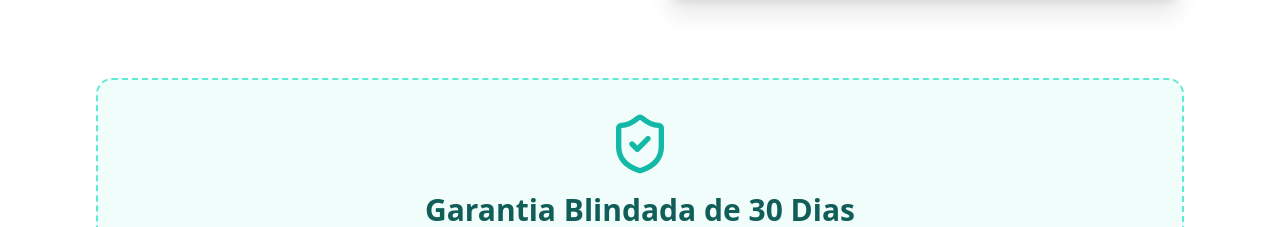
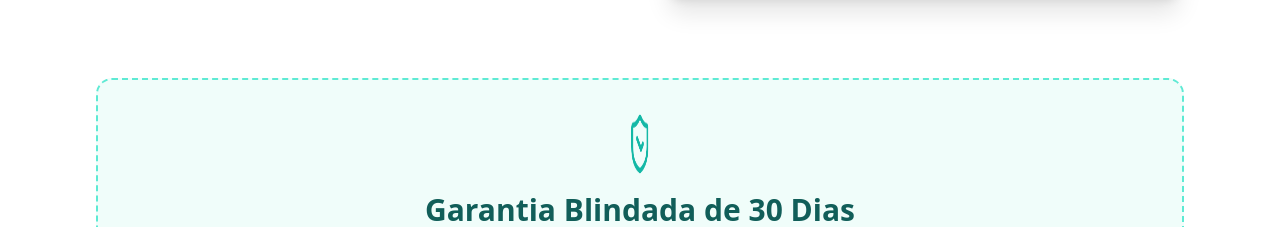
Before and after one commit to uncled2503/bubblymodelo2, a React (Vite) app: page / in a window 1280 px wide. Shown: the part 4529-4756 px from the top of the page. Built offline with nearby package versions, Linux system fonts and the light colour scheme.

Commit message:
[dyad] Adicionando animação 3D ao ícone de garantia - wrote 3 file(s)

```diff
--- a/src/components/FeatureSections.tsx
+++ b/src/components/FeatureSections.tsx
@@ -41,7 +41,9 @@ export const FeatureSections = () => {
 
         {/* Guarantee Section */}
         <div className="bg-teal-50 border-2 border-dashed border-teal-300 rounded-2xl p-8 text-center">
-            <ShieldCheck className="h-16 w-16 text-teal-500 mx-auto mb-4" />
+            <div className="perspective-1000">
+                <ShieldCheck className="h-16 w-16 text-teal-500 mx-auto mb-4 animate-rotate-3d transform-style-3d" />
+            </div>
             <h2 className="text-3xl font-bold text-teal-800 mb-2">Garantia Blindada de 30 Dias</h2>
             <p className="text-teal-700 text-lg max-w-3xl mx-auto">
                 Sua felicidade é nossa prioridade! Se por qualquer motivo você ou seu pequeno não amarem o produto, basta nos contatar em até 30 dias para um reembolso completo, sem complicações e sem perguntas. <span className="font-bold">Risco zero para você!</span>
--- a/src/globals.css
+++ b/src/globals.css
@@ -143,6 +143,13 @@
     @apply absolute top-0 -left-full w-1/2 h-full bg-gradient-to-r from-transparent via-white/30 to-transparent;
     animation: shine 5s infinite;
   }
+
+  .transform-style-3d {
+    transform-style: preserve-3d;
+  }
+  .perspective-1000 {
+    perspective: 1000px;
+  }
 }
 
 @keyframes shine {
--- a/tailwind.config.ts
+++ b/tailwind.config.ts
@@ -92,13 +92,18 @@ export default {
         'marquee-reverse': {
           '0%': { transform: 'translateX(-50%)' },
           '100%': { transform: 'translateX(0%)' },
-        }
+        },
+        'rotate-3d': {
+          '0%': { transform: 'rotateY(0deg)' },
+          '100%': { transform: 'rotateY(360deg)' },
+        },
       },
       animation: {
         "accordion-down": "accordion-down 0.2s ease-out",
         "accordion-up": "accordion-up 0.2s ease-out",
         'marquee': 'marquee 60s linear infinite',
         'marquee-reverse': 'marquee-reverse 60s linear infinite',
+        'rotate-3d': 'rotate-3d 10s linear infinite',
       },
     },
   },
```
